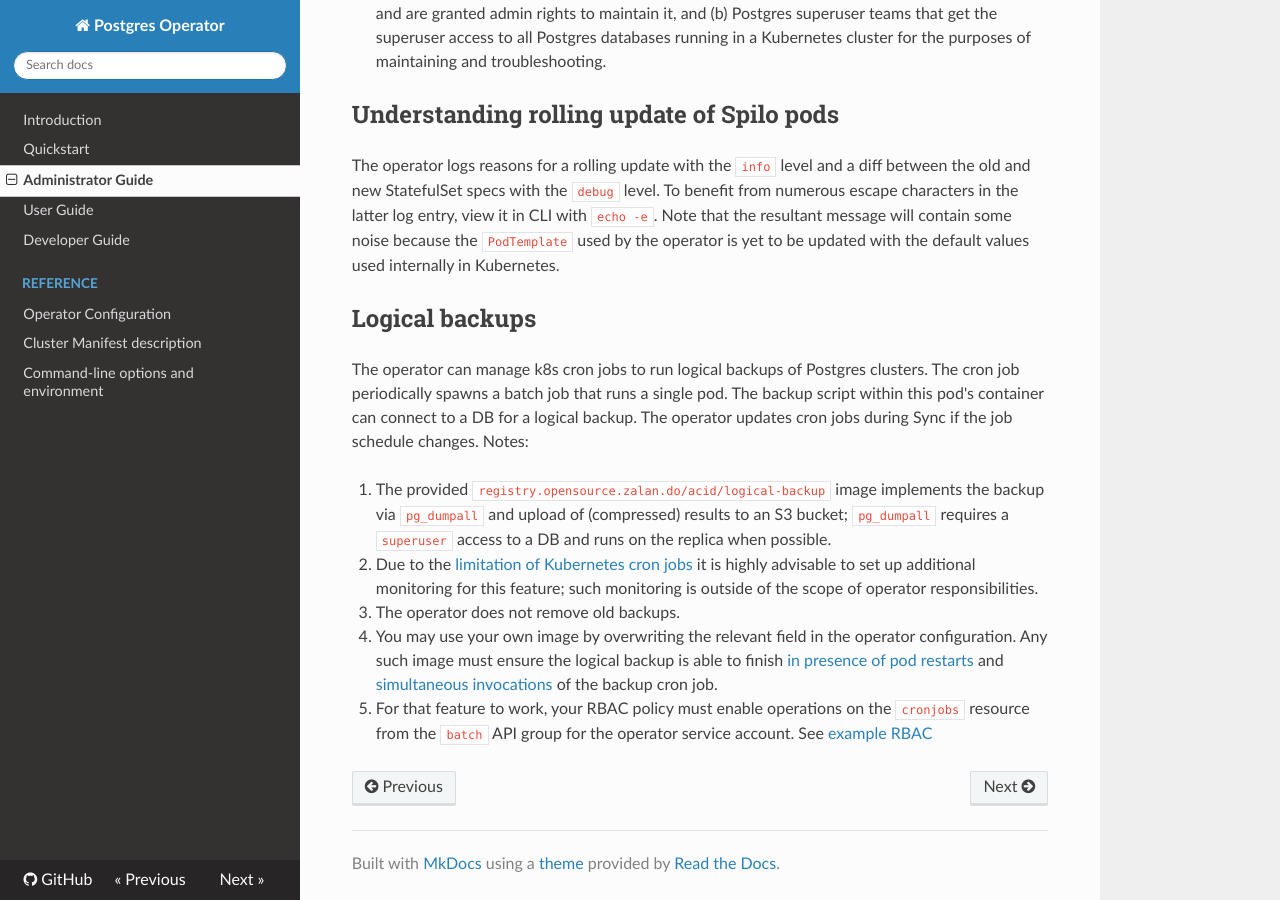
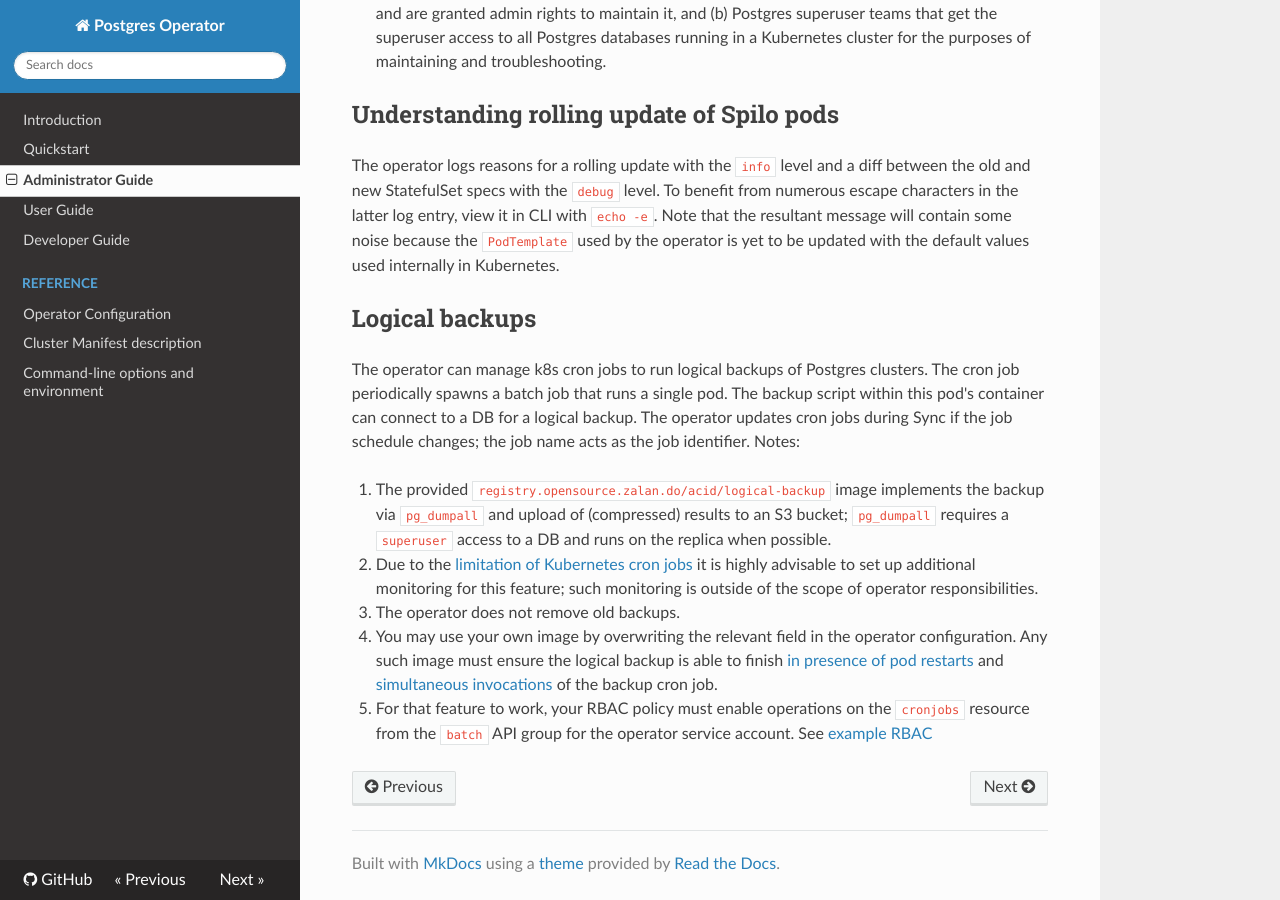
Before and after one commit to zalando/postgres-operator, an MkDocs documentation site: the page built from docs/administrator.md, in a window 1280 px wide and 900 px high, scrolled down 6631 px. Built offline with MkDocs 1.6.1, drawn with Linux system fonts in a browser that asks for light colours; nearby versions of some CDN libraries; old or Windows-style settings are respelled for this version of MkDocs.

Commit message:
update doc

```diff
--- a/docs/administrator.md
+++ b/docs/administrator.md
@@ -344,7 +344,7 @@ The operator logs reasons for a rolling update with the `info` level and a diff
 
 ## Logical backups
 
-The operator can manage k8s cron jobs to run logical backups of Postgres clusters. The cron job periodically spawns a batch job that runs a single pod. The backup script within this pod's container can connect to a DB for a logical backup. The operator updates cron jobs during Sync if the job schedule changes. Notes:
+The operator can manage k8s cron jobs to run logical backups of Postgres clusters. The cron job periodically spawns a batch job that runs a single pod. The backup script within this pod's container can connect to a DB for a logical backup. The operator updates cron jobs during Sync if the job schedule changes; the job name acts as the job identifier. Notes:
 
 1. The provided  `registry.opensource.zalan.do/acid/logical-backup` image implements the backup via `pg_dumpall` and upload of (compressed) results to an S3 bucket; `pg_dumpall` requires a `superuser` access to a DB and runs on the replica when possible.
 
```
